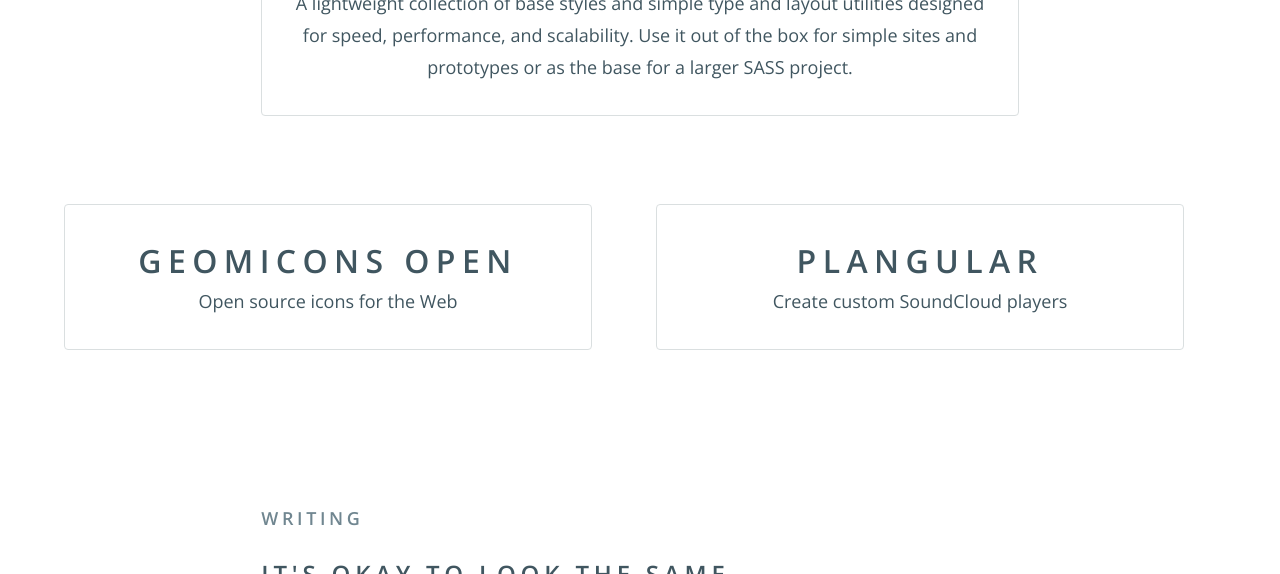
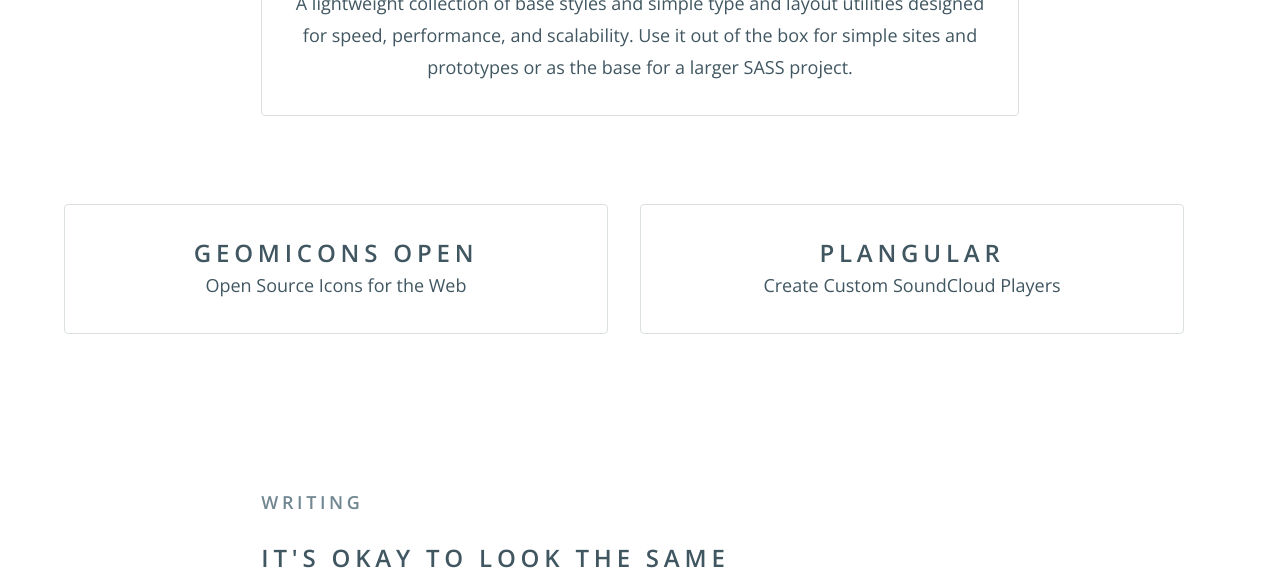
Before and after one commit to jxnblk/Jxnblk.com, a plain HTML site: page index.html in a window 1280 px wide. Shown: the part 700-1274 px from the top of the page. Drawn offline with nearby package versions, Linux system fonts and the light colour scheme.

Commit message:
Vertical centering for @mrmrs

```diff
--- a/index.html
+++ b/index.html
@@ -45,44 +45,30 @@
         <div class="col col-8 col-pre-2 mb4">
           <div class="p2 border rounded">
             <h2 class="avenir caps h1 mb0"><a href="http://basscss.com" class="dark-gray">BASSCSS</a></h2>
-            <p class="h2 mb0">Next-level CSS toolkit</p>
+            <p class="h2 mb0">Next-level CSS Toolkit</p>
             <p class="mb0">A lightweight collection of base styles and simple type and layout utilities designed for speed, performance, and scalability. Use it out of the box for simple sites and prototypes or as the base for a larger SASS project.</p>
           </div>
         </div>
       </div>
-      <div class="center row">
-        <div class="col col-6 py1">
-          <a href="http://jxnblk.github.io/geomicons-open" class="block table row dark-gray">
-            <!--
-            <span class="table-cell mobile-hide">
-              <svg id="heart" xmlns="http://www.w3.org/2000/svg" viewBox="0 0 32 32" width="64" height="64" class="block fill-dark-gray">
-                <path d="M0 10 C0 6, 3 2, 8 2 C12 2, 15 5, 16 6 C17 5, 20 2, 24 2 C30 2, 32 6, 32 10 C32 18, 18 29, 16 30 C14 29, 0 18, 0 10" />
-              </svg>
-            </span>
-            -->
-            <span class="block table-cell col-12">
-              <div class="p2 border rounded">
-                <span class="avenir bold caps h2 block">Geomicons Open</span>
-                <span class="h4">Open source icons for the Web</span>
-              </div>
-            </span>
+      <div class="center table row">
+        <div class="table-cell col-6 py1">
+          <a href="http://jxnblk.github.io/geomicons-open" class="block dark-gray">
+            <div class="p2 border rounded">
+              <span class="avenir bold caps h3 block">Geomicons Open</span>
+              <span class="h4">
+                Open Source Icons
+                <br class="mobile-show">
+                for the Web
+              </span>
+            </div>
           </a>
         </div>
-        <div class="col col-6 py1">
-          <a href="http://jxnblk.github.io/plangular" class="block table row dark-gray">
-            <!--
-            <span class="table-cell mobile-hide">
-              <svg id="play" xmlns="http://www.w3.org/2000/svg" viewBox="0 0 32 32" width="64" height="64" class="block fill-dark-gray">
-                <path d="M4 4 L28 16 L4 28 z" />
-              </svg>
-            </span>
-            -->
-            <span class="block table-cell col-12">
-              <div class="p2 border rounded">
-                <span class="avenir bold caps h2 block">Plangular</span>
-                <span class="h4">Create custom SoundCloud players</span>
-              </div>
-            </span>
+        <div class="table-cell col-6 py1">
+          <a href="http://jxnblk.github.io/plangular" class="block dark-gray">
+            <div class="p2 border rounded">
+              <span class="avenir bold caps h3 block">Plangular</span>
+              <span class="h4">Create Custom SoundCloud Players</span>
+            </div>
           </a>
         </div>
       </div>
```
